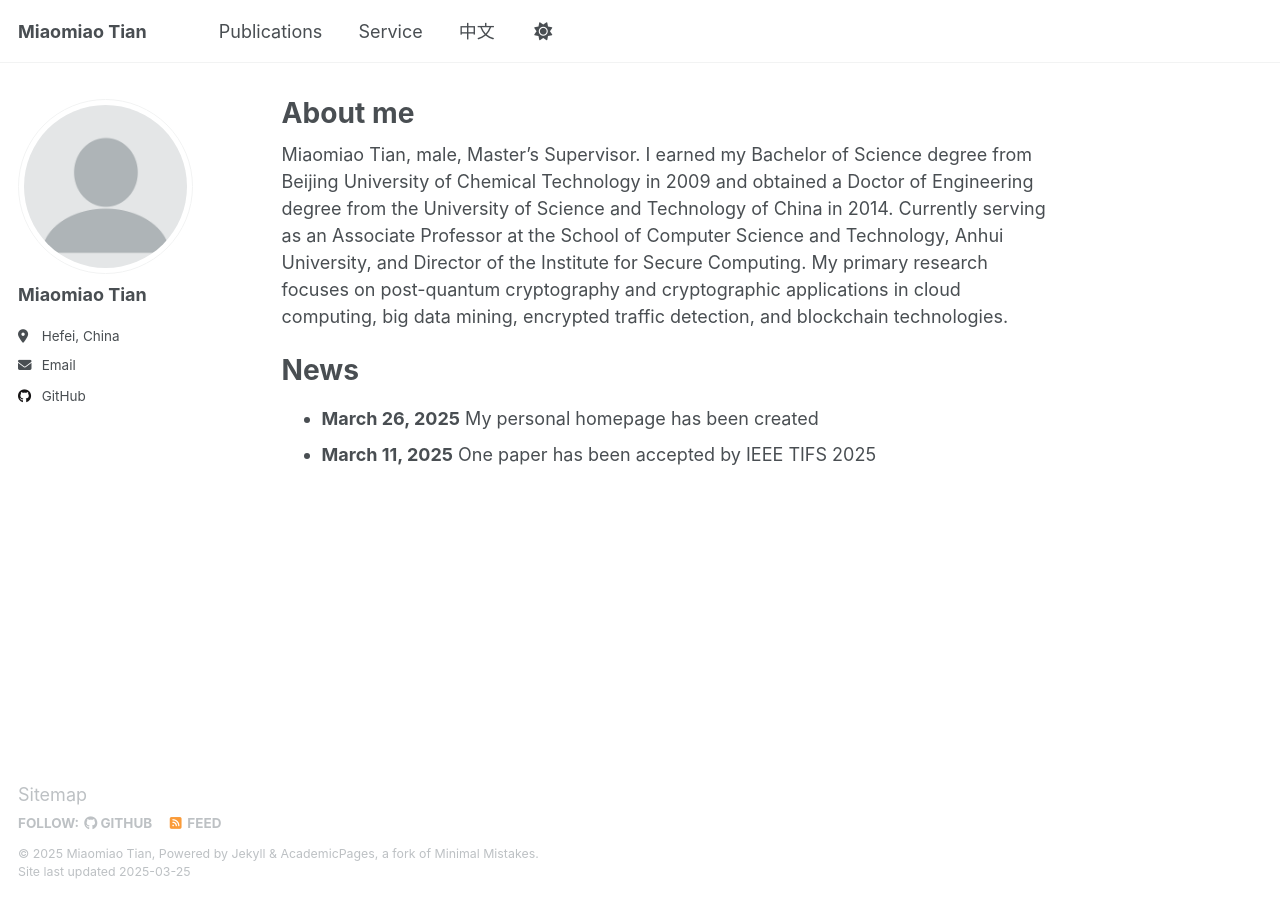
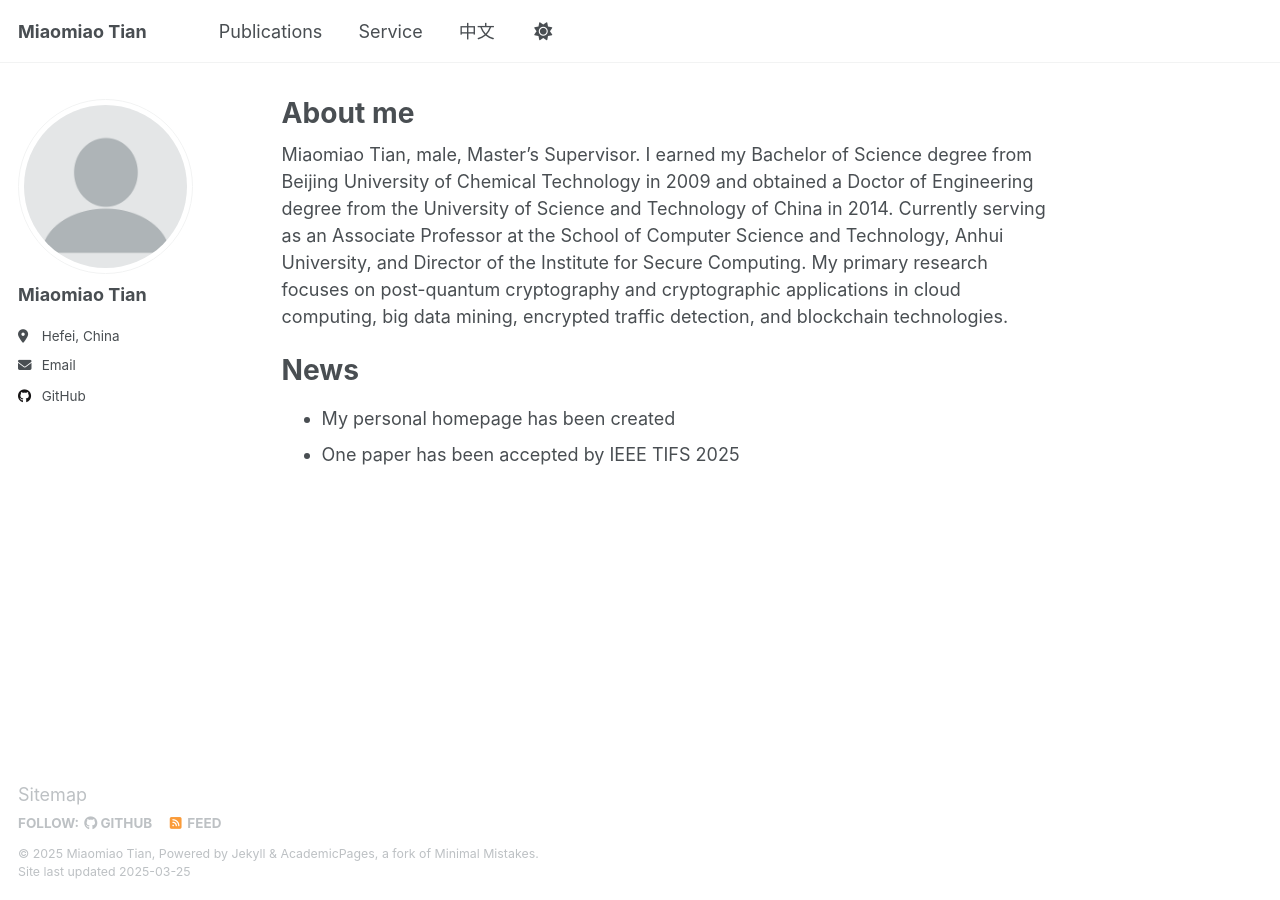
Before and after one commit to dmtian/dmtian.github.io, a Jekyll site: the page built from _pages/about.md, in a window 1280 px wide. Built offline with Jekyll 4.4.1, drawn with Linux system fonts in a browser that asks for light colours.

Commit message:
Update about.md

```diff
--- a/_pages/about.md
+++ b/_pages/about.md
@@ -8,5 +8,5 @@ redirect_from:
 ---
 Miaomiao Tian, male, Master's Supervisor. I earned my Bachelor of Science degree from Beijing University of Chemical Technology in 2009 and obtained a Doctor of Engineering degree from the University of Science and Technology of China in 2014. Currently serving as an Associate Professor at the School of Computer Science and Technology, Anhui University, and Director of the Institute for Secure Computing. My primary research focuses on post-quantum cryptography and cryptographic applications in cloud computing, big data mining, encrypted traffic detection, and blockchain technologies.
 # News
-* **March 26, 2025** My personal homepage has been created
-* **March 11, 2025** One paper has been accepted by IEEE TIFS 2025
+* My personal homepage has been created
+* One paper has been accepted by IEEE TIFS 2025
```
